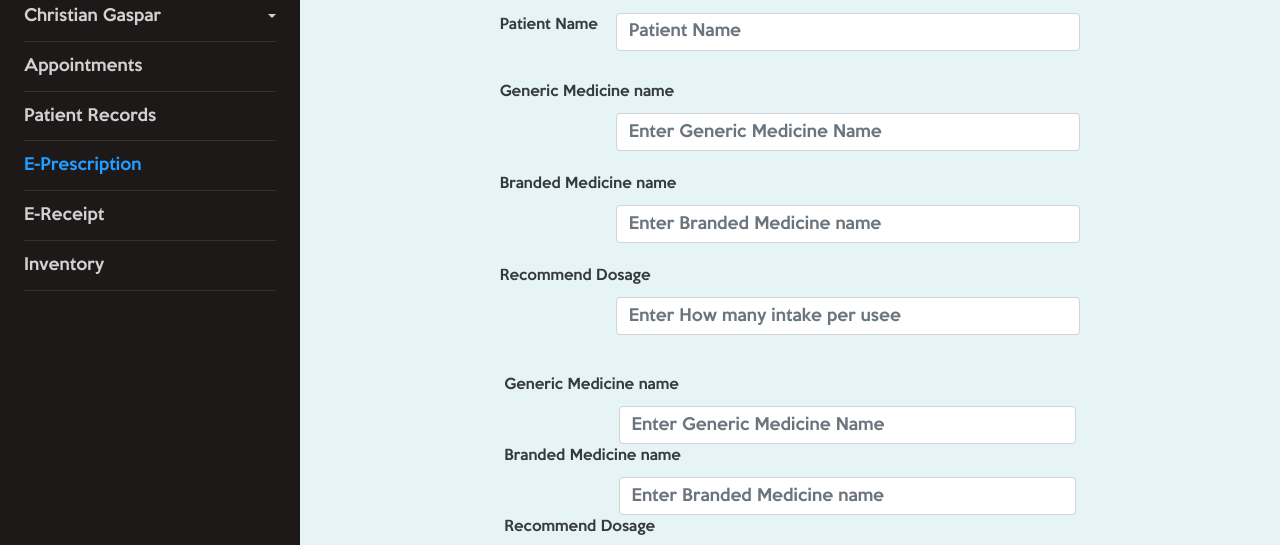
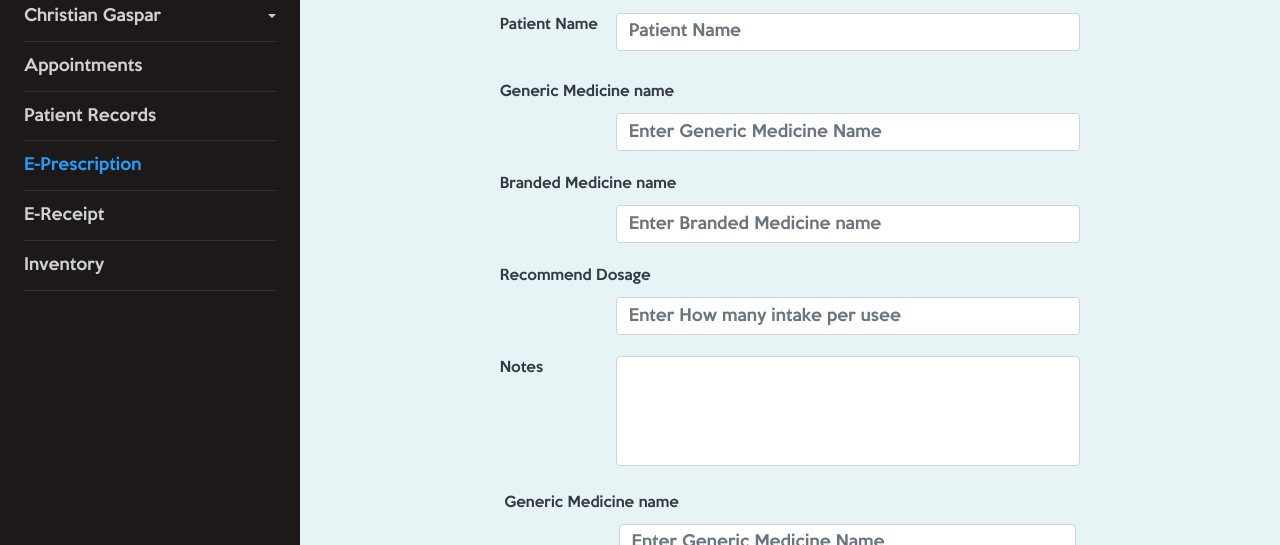
Before and after one commit to Okatsu99/GoldenChain, a plain HTML site: page OriginalHTML/E-Prescription.html in a window 1280 px wide. Both pictures are taken after a click on the button "Add another Medicine". Shown: the part 224-769 px from the top of the page. Drawn offline with nearby package versions, Linux system fonts and the light colour scheme; files whose address does not match are found by name.

Commit message:
add nnotes procedure

```diff
--- a/OriginalHTML/E-Prescription.html
+++ b/OriginalHTML/E-Prescription.html
@@ -111,9 +111,20 @@
                 </div>
                 <br>
                 <br>
+                 <div class="col"  style=" width: 70%;padding: 1%;">
+                  <label for="Notes" class="text-dark" style="float: left;">Notes</label>
+                  <textarea class="form-control" id="Notes" aria-label="With textarea" rows="4" style="width: 80%; resize: none; float: right;"></textarea>
+
+                  </div>
+                  <br>
+                  <br>
+                  <br>
+                  <br>
                 <div class="col" id="addMedicine">
 
                 </div>
+                <br>
+                <br>
                 <br>
                 <div class="col"  style=" width: 70%;padding: 1%;">
                 <input class="btn btn-outline-success" style="width: 80%; float: right;" type="button" value="Add another Medicine" onClick="addMedicine()">
@@ -126,15 +137,6 @@
 
                  <br>
                 <br>
-
-                <div class="col"  style=" width: 70%;padding: 1%;">
-                  <label for="Notes" class="text-dark" style="float: left;">Other Notes</label>
-                  <textarea class="form-control" id="Notes" aria-label="With textarea" rows="4" style="width: 80%; resize: none; float: right;"></textarea>
-
-                  </div>
-
-
-
                     <br>
             <button class= "btn btn-primary"data-toggle="modal" data-target="#cartModal"  style="margin-left: 80%">Generate</button>
 
--- a/OriginalHTML/js/procedureAdd.js
+++ b/OriginalHTML/js/procedureAdd.js
@@ -44,7 +44,14 @@ function addMedicine(){
                   <input type="text" class="form-control" id="DosageMedicine" placeholder="Enter How many intake per usee" style="float: right; width: 80%;">
                 </div>
                 <br>
-                <br>`
+                <br>
+                 <div class="col"  style=" width: 73%;padding: 1%;">
+                  <label for="Notes" class="text-dark" style="float: left;">Notes</label>
+                  <textarea class="form-control" id="Notes" aria-label="With textarea" rows="4" style="width: 80%; resize: none; float: right;"></textarea>
+
+                  </div>
+                  <br>
+                  <br>`
       newdiv.innerHTML = content;
       document.getElementById('addMedicine').append(newdiv);
 
```
